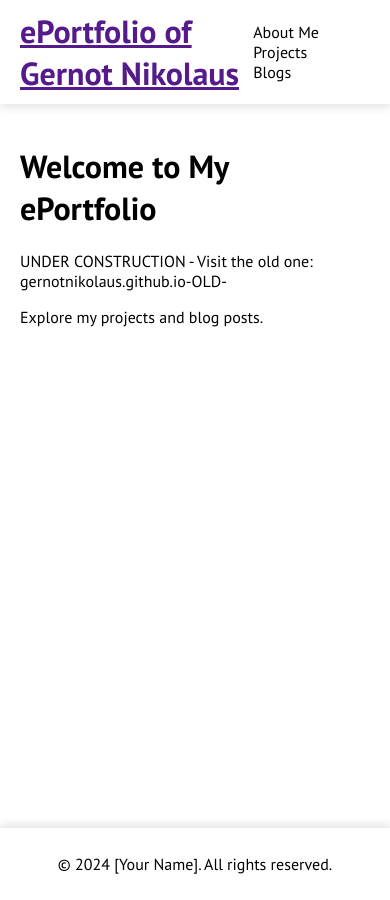
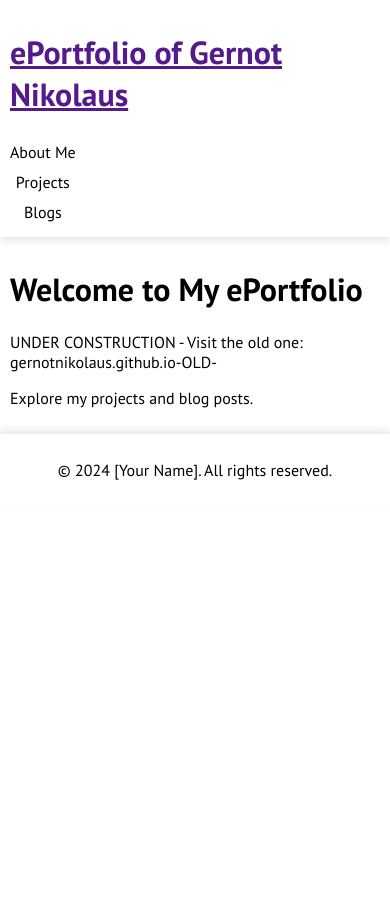
Before and after one commit to gernotnikolaus/gernotnikolaus.github.io, a Jekyll site: the page built from index.md, in a window 390 px wide. Built offline with Jekyll 4.4.1, drawn with Linux system fonts in a browser that asks for light colours.

Commit message:
setting up responsive

```diff
--- a/_layouts/default.html
+++ b/_layouts/default.html
@@ -5,6 +5,7 @@
     <meta name="viewport" content="width=device-width, initial-scale=1.0">
     <title>{{ page.title }} - {{ site.title }}</title>
     <link rel="stylesheet" href="{{ "/assets/main.css" | relative_url }}">
+    <meta name="viewport" content="width=device-width, initial-scale=1.0">
     <link href="https://fonts.googleapis.com/css2?family=PT+Sans:ital,wght@0,400;0,700;1,400;1,700&display=swap" rel="stylesheet">
 </head>
 <body>
--- a/assets/main.css
+++ b/assets/main.css
@@ -9,56 +9,21 @@
 /* Header Styles */
 header {
     background-color: #ffffff;
-    color: #000000; /* Changed from #fff to #000000 for better visibility */
+    color: #000000;
     padding: 10px 0;
-    box-shadow: 0 4px 8px rgba(0, 0, 0, 0.1); /* Shadow for the header */
+    box-shadow: 0 4px 8px rgba(0, 0, 0, 0.1);
 }
 
 .header-container {
     display: flex;
     justify-content: space-between;
     align-items: center;
-    max-width: 1200px; /* Consistent max-width */
-    margin: 0 auto; /* Center align */
-    padding: 0 20px; /* Consistent padding */
+    max-width: 1200px;
+    margin: 0 auto;
+    padding: 0 20px;
 }
 
-/* Main Content Styles */
-main {
-    max-width: 1200px; /* Consistent max-width */
-    margin: 0 auto; /* Center align */
-    padding: 20px; /* Adjust padding as needed */
-}
-
-/* Content Container (if using additional container for main content) */
-.content-container {
-    max-width: 1200px; /* Same as header-container for consistency */
-    margin: 0 auto; /* Center align */
-    padding: 20px; /* Adjust padding as needed */
-}
-
-/* Footer Styles */
-footer {
-    background-color: #ffffff;
-    color: #000000; /* Changed from #fff to #000000 for better visibility */
-    text-align: center;
-    padding: 10px 0;
-    position: fixed;
-    width: 100%;
-    bottom: 0;
-    box-shadow: 0 -4px 8px rgba(0, 0, 0, 0.1); /* Shadow for the footer */
-}
-
-/* Header and Navigation Styles */
-header h1 {
-    font-family: 'PT Sans', sans-serif;
-    margin: 0;
-}
-
-h1, h2, h3, h4, h5, h6 {
-    font-family: 'PT Sans', sans-serif;
-}
-
+/* Navigation Styles */
 nav ul {
     list-style: none;
     padding: 0;
@@ -76,7 +41,78 @@
     text-decoration: none;
 }
 
-/* Article Styles */
-article {
-    margin-bottom: 20px;
+/* Main Content Styles */
+main {
+    max-width: 1200px;
+    margin: 0 auto;
+    padding: 20px;
 }
+
+/* Content Container (if using additional container for main content) */
+.content-container {
+    max-width: 1200px;
+    margin: 0 auto;
+    padding: 20px;
+}
+
+/* Footer Styles */
+footer {
+    background-color: #ffffff;
+    color: #000000;
+    text-align: center;
+    padding: 10px 0;
+    position: fixed;
+    width: 100%;
+    bottom: 0;
+    box-shadow: 0 -4px 8px rgba(0, 0, 0, 0.1);
+}
+
+/* Responsive Styles */
+
+/* For tablets and smaller screens */
+@media (max-width: 768px) {
+    .header-container {
+        flex-direction: column;
+        align-items: flex-start;
+    }
+
+    nav ul {
+        display: flex;
+        flex-direction: column;
+        width: 100%;
+        padding: 0;
+    }
+
+    nav ul li {
+        display: block;
+        margin: 10px 0;
+    }
+
+    .content-container {
+        padding: 10px;
+    }
+
+    footer {
+        position: static; /* Make footer static on small screens */
+    }
+}
+
+/* For mobile phones */
+@media (max-width: 480px) {
+    .header-container {
+        padding: 0 10px;
+    }
+
+    nav ul {
+        flex-direction: column;
+        align-items: center;
+    }
+
+    nav ul li {
+        margin: 5px 0;
+    }
+
+    main {
+        padding: 10px;
+    }
+}
```
